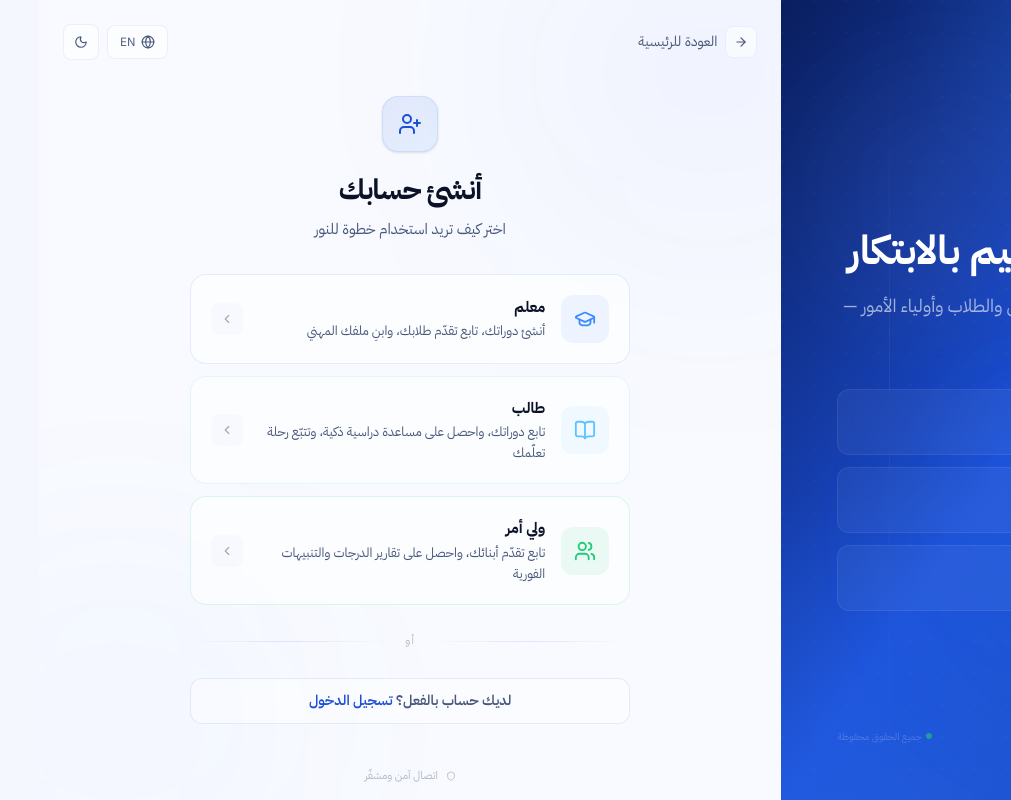
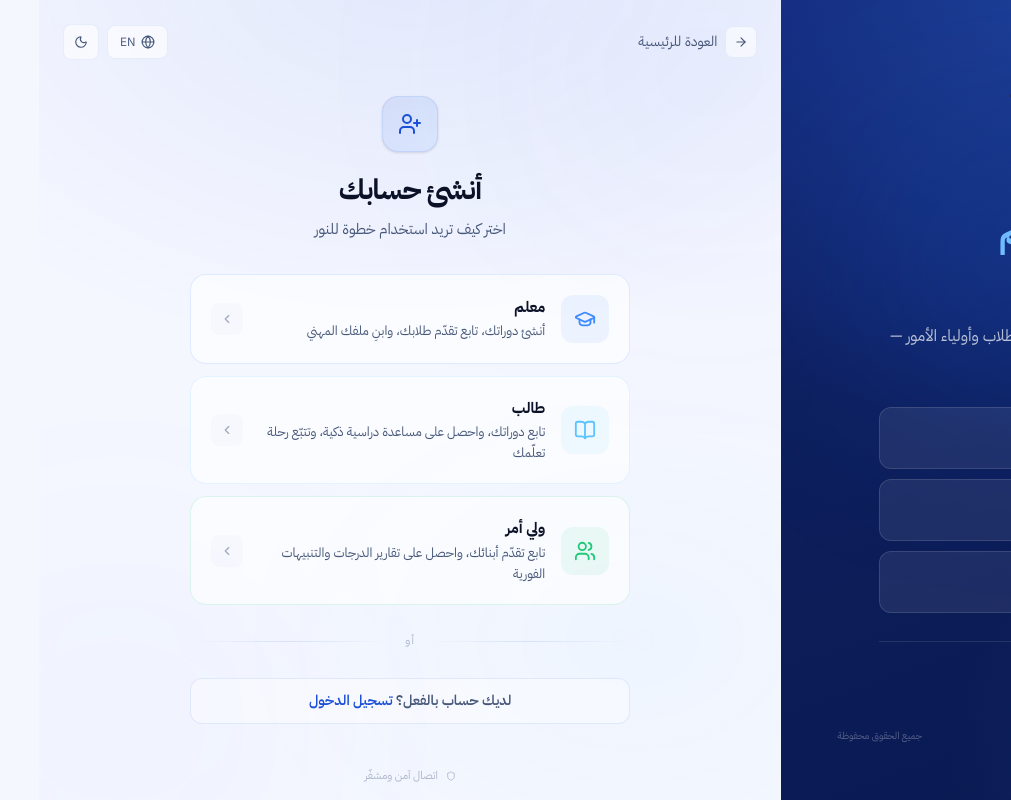
Before and after one commit to ibrahimhamed11/Nourstep, a React (Vite) app in the folder app/: page /auth/register in a window 1280 px wide. Both pictures are taken after a click on the button 42 px from the left and 42 px from the top of the page. Shown: the whole page, without its empty margins (269-1280 px from the left). Built offline with nearby package versions, Linux system fonts and the light colour scheme.

Commit message:
feat(auth): Update role icons to use Lucide icons and enhance styling in auth components

```diff
--- a/app/src/components/Countdown.tsx
+++ b/app/src/components/Countdown.tsx
@@ -72,7 +72,7 @@ const txt: I18n<Txt> = {
     whatsappSame: 'WhatsApp is same as phone',
     whatsappLabel: 'WhatsApp Number', whatsappPH: 'Enter your WhatsApp number',
     locationLabel: 'Location', locationPH: 'Enter your city / area',
-    successMsg: 'You\'re on the list! We\'ll notify you at launch 🚀',
+    successMsg: 'You\'re on the list! We\'ll notify you at launch',
     dupPhone: 'This phone number is already registered',
     netErr: 'Connection error. Please try again.',
     rateErr: 'Too many attempts. Please try again later.',
@@ -110,7 +110,7 @@ const txt: I18n<Txt> = {
     whatsappSame: 'واتساب نفس رقم الهاتف',
     whatsappLabel: 'رقم الواتساب', whatsappPH: 'أدخل رقم الواتساب',
     locationLabel: 'الموقع', locationPH: 'أدخل مدينتك / منطقتك',
-    successMsg: 'تم التسجيل بنجاح! سنُبلغك فور الإطلاق 🚀',
+    successMsg: 'تم التسجيل بنجاح! سنُبلغك فور الإطلاق',
     dupPhone: 'رقم الهاتف مسجّل بالفعل',
     netErr: 'خطأ في الاتصال. حاول مرة أخرى.',
     rateErr: 'محاولات كثيرة. حاول مرة أخرى لاحقًا.',
@@ -439,7 +439,7 @@ export default function Countdown({ lang }: { lang: Lang }) {
                 {/* API Error */}
                 {apiError && (
                   <div className="flex items-center gap-2 p-2.5 rounded-lg bg-error/5 border border-error/10 text-error text-[13px]">
-                    <span className="shrink-0">⚠️</span>
+                    <AlertTriangle size={14} className="shrink-0" />
                     {apiError}
                   </div>
                 )}
--- a/app/src/components/auth/AuthLayout.tsx
+++ b/app/src/components/auth/AuthLayout.tsx
@@ -1,6 +1,5 @@
 /**
  * AuthLayout — shared layout for all auth pages.
- * Full-screen split: left = immersive branding, right = glassmorphic form.
  */
 import { useEffect, useState } from 'react';
 import { Link } from 'react-router-dom';
@@ -54,124 +53,118 @@ export default function AuthLayout({ lang, children, theme, setLang, setTheme }:
         isDark ? 'dark' : ''
       }`}
     >
-      {/* ── Left Panel: Immersive Branding (hidden on mobile) ── */}
-      <div className="hidden lg:flex lg:w-[45%] xl:w-[42%] relative overflow-hidden">
-        {/* Layered gradient background */}
-        <div className="absolute inset-0 bg-gradient-to-br from-[#0a1e5e] via-royal to-[#1444B8]" />
-        <div className="absolute inset-0 bg-[radial-gradient(ellipse_80%_60%_at_20%_120%,rgba(61,139,255,0.3),transparent)]" />
-        <div className="absolute inset-0 bg-[radial-gradient(ellipse_60%_50%_at_80%_-10%,rgba(91,196,255,0.15),transparent)]" />
+      {/* ── Left Panel ── */}
+      <div className="hidden lg:flex lg:w-[45%] xl:w-[42%] relative overflow-hidden dark">
 
-        {/* Animated mesh pattern */}
-        <div className="absolute inset-0 opacity-[0.03]" style={{
-          backgroundImage: `radial-gradient(circle at 1px 1px, white 1px, transparent 0)`,
-          backgroundSize: '32px 32px',
-        }} />
-
-        {/* Floating orbs */}
-        <div className="absolute top-16 left-8 w-64 h-64 bg-white/[0.04] rounded-full blur-3xl animate-float" />
-        <div className="absolute bottom-24 right-12 w-80 h-80 bg-sky/[0.06] rounded-full blur-[80px]" style={{ animationDelay: '2s', animationDuration: '8s' }} />
-        <div className="absolute top-1/2 left-1/3 w-48 h-48 bg-bright/[0.05] rounded-full blur-[60px]" style={{ animationDelay: '4s', animationDuration: '10s' }} />
-
-        {/* Decorative grid lines */}
-        <div className="absolute top-0 left-[20%] w-px h-full bg-gradient-to-b from-transparent via-white/[0.06] to-transparent" />
-        <div className="absolute top-0 left-[60%] w-px h-full bg-gradient-to-b from-transparent via-white/[0.04] to-transparent" />
+        {/* Background — rich deep blue, not pitch black */}
+        <div className="absolute inset-0 bg-[#0D1F5C]" />
+        <div className="absolute inset-0 bg-[linear-gradient(160deg,#102272_0%,#0D1F5C_45%,#091850_100%)]" />
+        {/* Top royal sweep */}
+        <div className="absolute inset-0 bg-[radial-gradient(ellipse_90%_55%_at_50%_0%,rgba(61,139,255,0.28),transparent)]" />
+        {/* Bottom sky accent */}
+        <div className="absolute inset-0 bg-[radial-gradient(ellipse_70%_45%_at_100%_100%,rgba(91,196,255,0.14),transparent)]" />
+        {/* Floating orb */}
+        <div className="absolute top-1/3 left-1/2 -translate-x-1/2 -translate-y-1/2 w-[420px] h-[300px] bg-[#1B4FD8]/[0.18] rounded-full blur-[90px] animate-float" />
 
         <div className="relative z-10 flex flex-col justify-between p-10 xl:p-14 w-full">
+
           {/* Logo */}
-          <div className={`transition-all duration-700 ${mounted ? 'opacity-100 translate-y-0' : 'opacity-0 -translate-y-4'}`}>
-            <NavbarLogo theme="dark" />
-          </div>
+          <NavbarLogo theme="dark" />
 
-          {/* Center content */}
+          {/* Center */}
           <div className="flex-1 flex items-center py-8">
-            <div className="max-w-md">
-              {/* Eyebrow badge */}
-              <div className={`transition-all duration-700 delay-200 ${mounted ? 'opacity-100 translate-y-0' : 'opacity-0 translate-y-4'}`}>
-                <span className="inline-flex items-center gap-2 px-3 py-1.5 rounded-full bg-white/[0.08] border border-white/[0.1] text-xs font-semibold text-sky tracking-wide backdrop-blur-sm mb-6">
-                  <span className="w-1.5 h-1.5 rounded-full bg-success animate-pulse" />
-                  {lang === 'ar' ? 'منصة تعليمية متكاملة' : 'All-in-One EdTech Platform'}
-                </span>
-              </div>
+            <div className="max-w-sm">
 
-              {/* Main headline */}
-              <h1 className={`text-3xl xl:text-[2.5rem] font-heading font-bold text-white leading-[1.2] mb-4 transition-all duration-700 delay-300 ${mounted ? 'opacity-100 translate-y-0' : 'opacity-0 translate-y-6'}`}>
-                {lang === 'ar'
-                  ? 'حيث يلتقي التعليم بالابتكار'
-                  : 'Where Education Meets Innovation'}
+              {/* Badge */}
+              <span className="inline-flex items-center gap-2 px-3 py-1.5 rounded-full bg-white/[0.1] border border-sky/[0.25] text-[11px] font-semibold text-sky tracking-wide mb-6">
+                <span className="w-1.5 h-1.5 rounded-full bg-success animate-pulse shadow-[0_0_6px_rgba(34,201,122,0.6)]" />
+                {lang === 'ar' ? 'منصة تعليمية متكاملة' : 'All-in-One EdTech Platform'}
+              </span>
+
+              {/* Headline */}
+              <h1 className="text-3xl xl:text-4xl font-heading font-bold leading-snug mb-4">
+                {lang === 'ar' ? (
+                  <>
+                    <span className="text-gradient">حيث يلتقي التعليم</span>
+                    <span className="block text-white">بالابتكار</span>
+                  </>
+                ) : (
+                  <>
+                    <span className="text-gradient">Where Education</span>
+                    <span className="block text-white">Meets Innovation</span>
+                  </>
+                )}
               </h1>
 
-              <p className={`text-white/60 text-base xl:text-lg leading-relaxed mb-10 transition-all duration-700 delay-400 ${mounted ? 'opacity-100 translate-y-0' : 'opacity-0 translate-y-6'}`}>
+              {/* Subtitle */}
+              <p className="text-white/70 text-sm xl:text-base leading-relaxed mb-8">
                 {lang === 'ar'
                   ? 'المنظومة المتكاملة التي توحّد المعلمين والطلاب وأولياء الأمور — مدعومة بالذكاء الاصطناعي.'
                   : 'The ecosystem uniting teachers, students, and parents — powered by AI.'}
               </p>
 
-              {/* Feature pills */}
-              <div className="space-y-3">
+              {/* Features */}
+              <div className="space-y-2.5">
                 {features.map((f, i) => {
                   const Icon = f.icon;
                   return (
-                    <div
-                      key={i}
-                      className={`flex items-center gap-3.5 p-3.5 rounded-xl bg-white/[0.05] border border-white/[0.07] backdrop-blur-sm transition-all duration-700 hover:bg-white/[0.08] hover:border-white/[0.12] ${
-                        mounted ? 'opacity-100 translate-x-0' : `opacity-0 ${isRTL ? 'translate-x-6' : '-translate-x-6'}`
-                      }`}
-                      style={{ transitionDelay: `${500 + i * 100}ms` }}
-                    >
-                      <div className="w-9 h-9 rounded-lg bg-white/[0.08] flex items-center justify-center shrink-0">
-                        <Icon size={16} className="text-sky" />
+                    <div key={i} className="flex items-center gap-3 px-3.5 py-3 rounded-xl bg-white/[0.08] border border-white/[0.12] hover:bg-white/[0.12] transition-colors duration-200">
+                      <div className="w-8 h-8 rounded-lg bg-[#1B4FD8]/30 border border-sky/[0.25] flex items-center justify-center shrink-0">
+                        <Icon size={14} className="text-sky" />
                       </div>
                       <div>
-                        <p className="text-sm font-semibold text-white/90">{f.title}</p>
-                        <p className="text-xs text-white/40">{f.desc}</p>
+                        <p className="text-[13px] font-semibold text-white">{f.title}</p>
+                        <p className="text-[11px] text-white/55">{f.desc}</p>
                       </div>
                     </div>
                   );
                 })}
               </div>
 
-              {/* Trust indicators */}
-              <div className={`flex items-center gap-6 mt-8 transition-all duration-700 delay-700 ${mounted ? 'opacity-100 translate-y-0' : 'opacity-0 translate-y-4'}`}>
-                <div className="flex items-center gap-2">
-                  <div className="w-2 h-2 rounded-full bg-success shadow-[0_0_8px_rgba(34,201,122,0.4)]" />
-                  <span className="text-white/50 text-xs font-medium">
-                    {lang === 'ar' ? '٦٠+ مسجل مبكر' : '60+ early signups'}
-                  </span>
+              {/* Trust */}
+              <div className="flex items-center gap-5 mt-7 pt-5 border-t border-white/[0.1]">
+                <div className="flex items-center gap-1.5">
+                  <div className="w-1.5 h-1.5 rounded-full bg-success shadow-[0_0_6px_rgba(34,201,122,0.5)]" />
+                  <span className="text-[11px] text-white/60">{lang === 'ar' ? '٦٠+ مسجل مبكر' : '60+ early signups'}</span>
                 </div>
-                <div className="w-px h-3 bg-white/10" />
-                <div className="flex items-center gap-2">
-                  <div className="w-2 h-2 rounded-full bg-sky shadow-[0_0_8px_rgba(91,196,255,0.4)]" />
-                  <span className="text-white/50 text-xs font-medium">
-                    {lang === 'ar' ? 'مجاني للمعلمين' : 'Free for educators'}
-                  </span>
+                <div className="w-px h-3 bg-white/15" />
+                <div className="flex items-center gap-1.5">
+                  <div className="w-1.5 h-1.5 rounded-full bg-sky shadow-[0_0_6px_rgba(91,196,255,0.5)]" />
+                  <span className="text-[11px] text-white/60">{lang === 'ar' ? 'مجاني للمعلمين' : 'Free for educators'}</span>
                 </div>
               </div>
+
             </div>
           </div>
 
-          {/* Bottom copyright */}
-          <div className={`flex items-center justify-between transition-all duration-700 delay-800 ${mounted ? 'opacity-100' : 'opacity-0'}`}>
-            <p className="text-white/20 text-xs">
-              © 2026 NourStep — خطوة للنور
-            </p>
-            <div className="flex items-center gap-1">
-              <div className="w-1.5 h-1.5 rounded-full bg-success/60" />
-              <span className="text-white/20 text-[10px]">
-                {lang === 'ar' ? 'جميع الحقوق محفوظة' : 'All rights reserved'}
-              </span>
-            </div>
+          {/* Footer */}
+          <div className="flex items-center justify-between">
+            <p className="text-[11px] text-white/30">© 2026 NourStep — خطوة للنور</p>
+            <span className="text-[10px] text-white/30">{lang === 'ar' ? 'جميع الحقوق محفوظة' : 'All rights reserved'}</span>
           </div>
+
         </div>
       </div>
 
       {/* ── Right Panel: Auth Form ── */}
-      <div className={`flex-1 flex flex-col min-h-screen relative ${isDark ? 'bg-[#050D24]' : 'bg-[#F8FAFF]'}`}>
-        {/* Unified subtle background — consistent across all pages */}
+      <div className={`flex-1 flex flex-col min-h-screen relative ${isDark ? 'bg-[#050D24]' : 'bg-[#F5F7FF]'}`}>
+        {/* Unified subtle background — matches Hero section patterns */}
         <div className="absolute inset-0 pointer-events-none overflow-hidden">
-          {/* Top-left soft glow */}
-          <div className={`absolute -top-32 ${isRTL ? '-right-32' : '-left-32'} w-[400px] h-[400px] rounded-full blur-[120px] ${isDark ? 'bg-royal/[0.06]' : 'bg-royal/[0.04]'}`} />
-          {/* Bottom-right soft glow */}
-          <div className={`absolute -bottom-24 ${isRTL ? '-left-24' : '-right-24'} w-[350px] h-[350px] rounded-full blur-[100px] ${isDark ? 'bg-bright/[0.04]' : 'bg-bright/[0.03]'}`} />
+          {/* Dark mode: subtle gradient matching Hero dark bg */}
+          {isDark && (
+            <div className="absolute inset-0 bg-gradient-to-b from-[#050D24] via-[#081840] to-[#050D24] opacity-30" />
+          )}
+          {/* Light mode: soft radials matching Hero light bg */}
+          {!isDark && (
+            <>
+              <div className="absolute inset-0 bg-[radial-gradient(ellipse_80%_50%_at_50%_-5%,rgba(27,79,216,0.08),transparent)]" />
+              <div className="absolute inset-0 bg-[radial-gradient(ellipse_60%_40%_at_80%_80%,rgba(91,196,255,0.04),transparent)]" />
+            </>
+          )}
+          {/* Top soft glow */}
+          <div className={`absolute -top-32 ${isRTL ? '-right-32' : '-left-32'} w-[400px] h-[400px] rounded-full blur-[120px] ${isDark ? 'bg-[#1B4FD8]/[0.06]' : 'bg-[#1B4FD8]/[0.04]'}`} />
+          {/* Bottom soft glow */}
+          <div className={`absolute -bottom-24 ${isRTL ? '-left-24' : '-right-24'} w-[350px] h-[350px] rounded-full blur-[100px] ${isDark ? 'bg-[#3D8BFF]/[0.04]' : 'bg-[#3D8BFF]/[0.03]'}`} />
           {/* Very subtle dot grid for texture */}
           <div className={`absolute inset-0 ${isDark ? 'opacity-[0.015]' : 'opacity-[0.025]'}`} style={{
             backgroundImage: 'radial-gradient(circle at 1px 1px, currentColor 0.5px, transparent 0)',
--- a/app/src/components/auth/RegisterPage.tsx
+++ b/app/src/components/auth/RegisterPage.tsx
@@ -109,7 +109,7 @@ export default function RegisterPage({ lang, theme, setLang, setTheme }: Props)
         {/* Header with role badge */}
         <div className="text-center mb-6">
           <div className="inline-flex items-center gap-2.5 px-4 py-2 rounded-xl bg-gradient-to-r from-royal/6 to-bright/6 dark:from-bright/6 dark:to-sky/6 border border-royal/10 dark:border-bright/10 mb-4 backdrop-blur-sm">
-            <span className="text-lg">{roleInfo.icon}</span>
+            <roleInfo.icon size={16} className="text-royal dark:text-sky shrink-0" />
             <span className="text-[13px] font-bold text-royal dark:text-sky tracking-wide">
               {t.continueAs} {roleInfo.label[lang]}
             </span>
```
Also changed, not shown: app/src/auth.types.ts (+6 -4 lines), app/src/components/auth/RegisterTypePage.tsx (+2 -9 lines).
